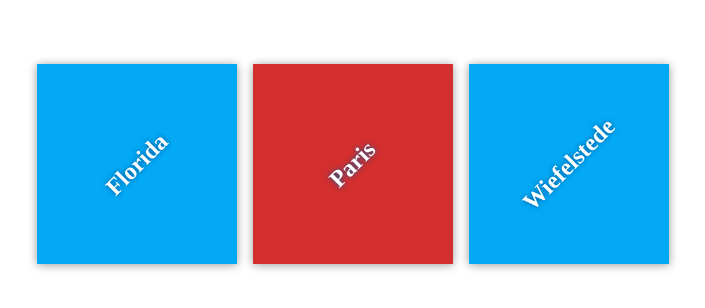
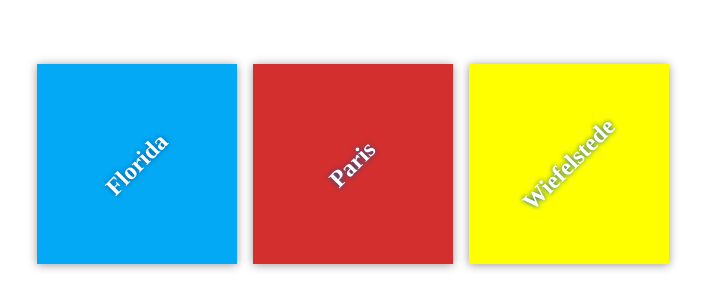
Before and after one commit to Christian5582/my-travel-plans, a plain HTML site: page index.html in a window 1280 px wide. Shown: the part 236-544 px from the top of the page, without its empty margins (287-992 px from the left). Drawn offline with Linux system fonts and the light colour scheme.

Commit message:
Starting modifications done

```diff
--- a/app.css
+++ b/app.css
@@ -53,3 +53,7 @@ h2 {
 #paris {
     background-color: #d32f2f;
 }
+
+#wiefelstede {
+    background-color: yellow;
+}
```
Also changed, not shown: 1 other file.
